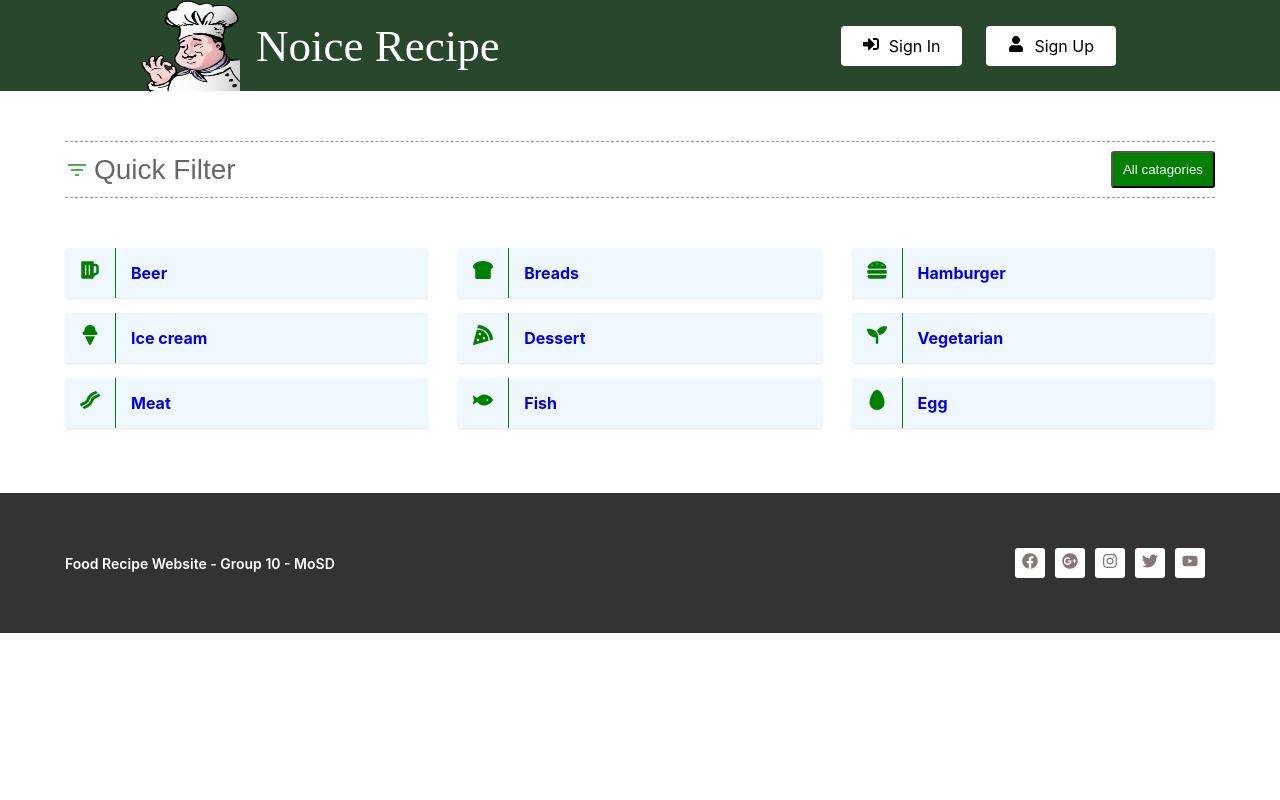
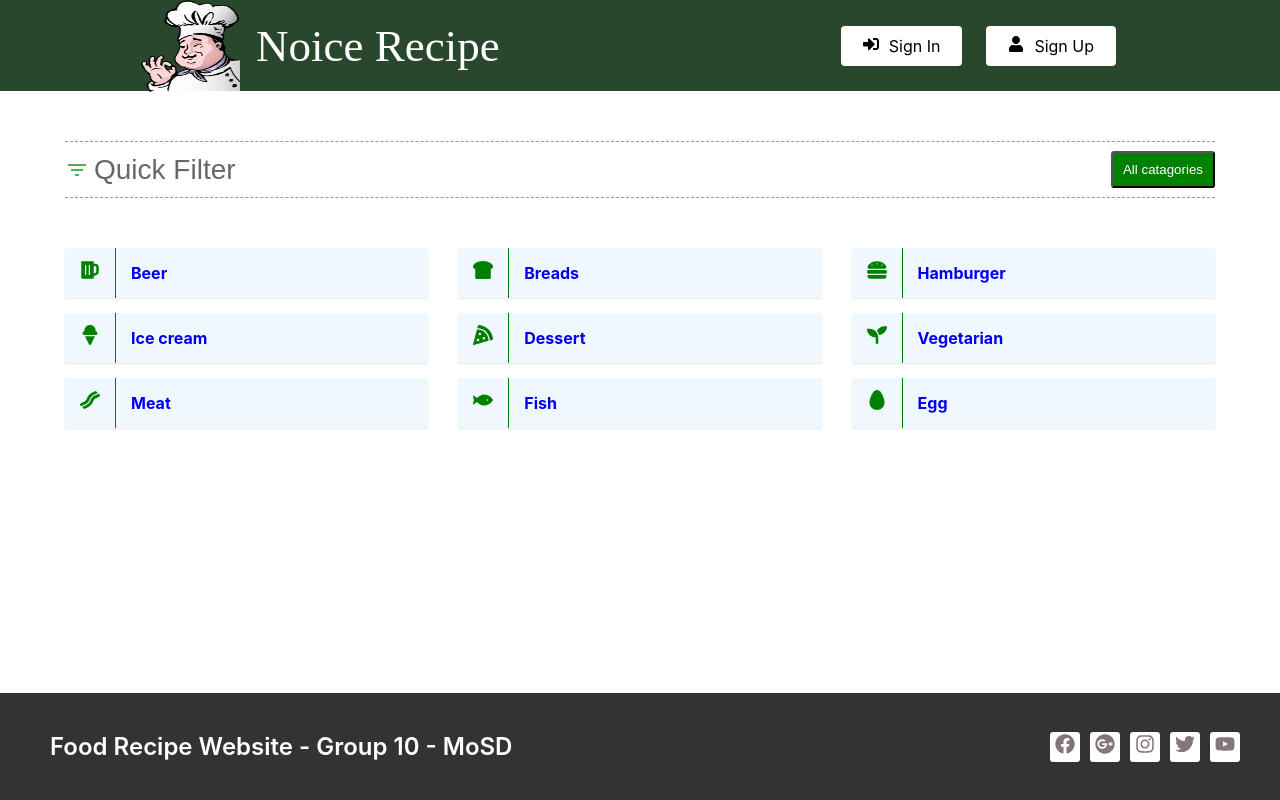
Before and after one commit to tungnthust/recipe-web-app, a React (Create React App) app in the folder client/: page / in a window 1280 px wide. Built offline with nearby package versions, Linux system fonts and the light colour scheme.

Commit message:
- edit font size of text,icon, fixed footer

```diff
--- a/client/src/Components/Footer/index.css
+++ b/client/src/Components/Footer/index.css
@@ -4,28 +4,30 @@
   padding: 25px 0;
   color: #fff;
   height: auto;
+
 }
 .App-footer .footer-container {
   max-width: 100%;
-  width: 1150px;
+  width: 1200px;
   margin-right: auto;
   margin-left: auto;
   padding-left: 50px;
   padding-right: 50px;
+  /* margin: 14px 14px; */
 }
 .App-footer .footer-container .footer-content h4 {
   width: 66.67%;
   margin-top: 0;
-  font-size: 14px;
+  font-size: 24px;
   font-weight: 600;
   padding: 15px 0;
-  margin: 14px 0;
+  margin: 14px 0px;
   padding: 0;
 }
 .App-footer .footer-container .footer-content ul {
   list-style: none;
   color: #fff;
-  margin: 30px 0;
+  margin: 10px 0;
 
 }
 .App-footer .footer-container .footer-content ul li .footer-link i {
@@ -38,7 +40,7 @@
   display: inline-block;
   text-align: center;
   line-height: 30px;
-
+  font-size: 20px;
 }
 .App-footer .footer-container .footer-content ul li .footer-link .fa-facebook:hover {
   color: blue;
--- a/client/src/Components/Footer/index.js
+++ b/client/src/Components/Footer/index.js
@@ -6,32 +6,43 @@ import {FaFacebook, FaGooglePlus, FaInstagram, FaTwitter, FaYoutube} from 'react
 const Footer = () =>{
 
     return(
-        <div className="App-footer">
+        <div className="App-footer" style={styleFixedBottom}>
             <div className="footer-container">
                 <div className="footer-content flex flex-jc-sb flex-ai-c">
                 <h4>Food Recipe Website - Group 10 - MoSD</h4>
                 <ul className="flex flex-jc-c flex-ai-c">
-                    <li><a href="https://www.facebook.com/ha.hoangthuy.9" target="_blank" className="footer-link"><i className="fa fa-facebook" aria-hidden="false">
+                    <li><a href="https://www.facebook.com" target="_blank" className="footer-link"><i className="fa fa-facebook" aria-hidden="false">
                             <FaFacebook/>
                     </i></a></li>
-                    <li><a href="https://www.facebook.com/ha.hoangthuy.9" target="_blank" className="footer-link"><i className="fa fa-google-plus" aria-hidden="true">
+                    <li><a href="https://www.google.com/" target="_blank" className="footer-link"><i className="fa fa-google-plus" aria-hidden="true">
                         <FaGooglePlus/>
                     </i></a></li>
-                    <li><a href="https://www.facebook.com/ha.hoangthuy.9" target="_blank" className="footer-link"><i className="fa fa-instagram" aria-hidden="true">
+                    <li><a href="https://www.instagram.com/" target="_blank" className="footer-link"><i className="fa fa-instagram" aria-hidden="true">
                         <FaInstagram/>
                     </i></a></li>
-                    <li><a href="https://www.facebook.com/ha.hoangthuy.9" target="_blank" className="footer-link"><i className="fa fa-twitter" aria-hidden="true">
+                    <li><a href="https://twitter.com/?lang=vi" target="_blank" className="footer-link"><i className="fa fa-twitter" aria-hidden="true">
                         <FaTwitter/>
                     </i></a></li>
-                    <li><a href="https://www.facebook.com/ha.hoangthuy.9" target="_blank" className="footer-link"><i className="fa fa-youtube" aria-hidden="true">
+                    <li><a href="https://www.youtube.com/" target="_blank" className="footer-link"><i className="fa fa-youtube" aria-hidden="true">
                         <FaYoutube/>
                     </i></a></li>
                 </ul>
                 </div>
             </div>
+
+
         </div>
 
     )
 }
 
+
+var styleFixedBottom = {
+    position: "fixed",
+    left: "0",
+    bottom: "0",
+    height: "auto",
+    width: "100%",
+  }
+
 export default Footer;
```
